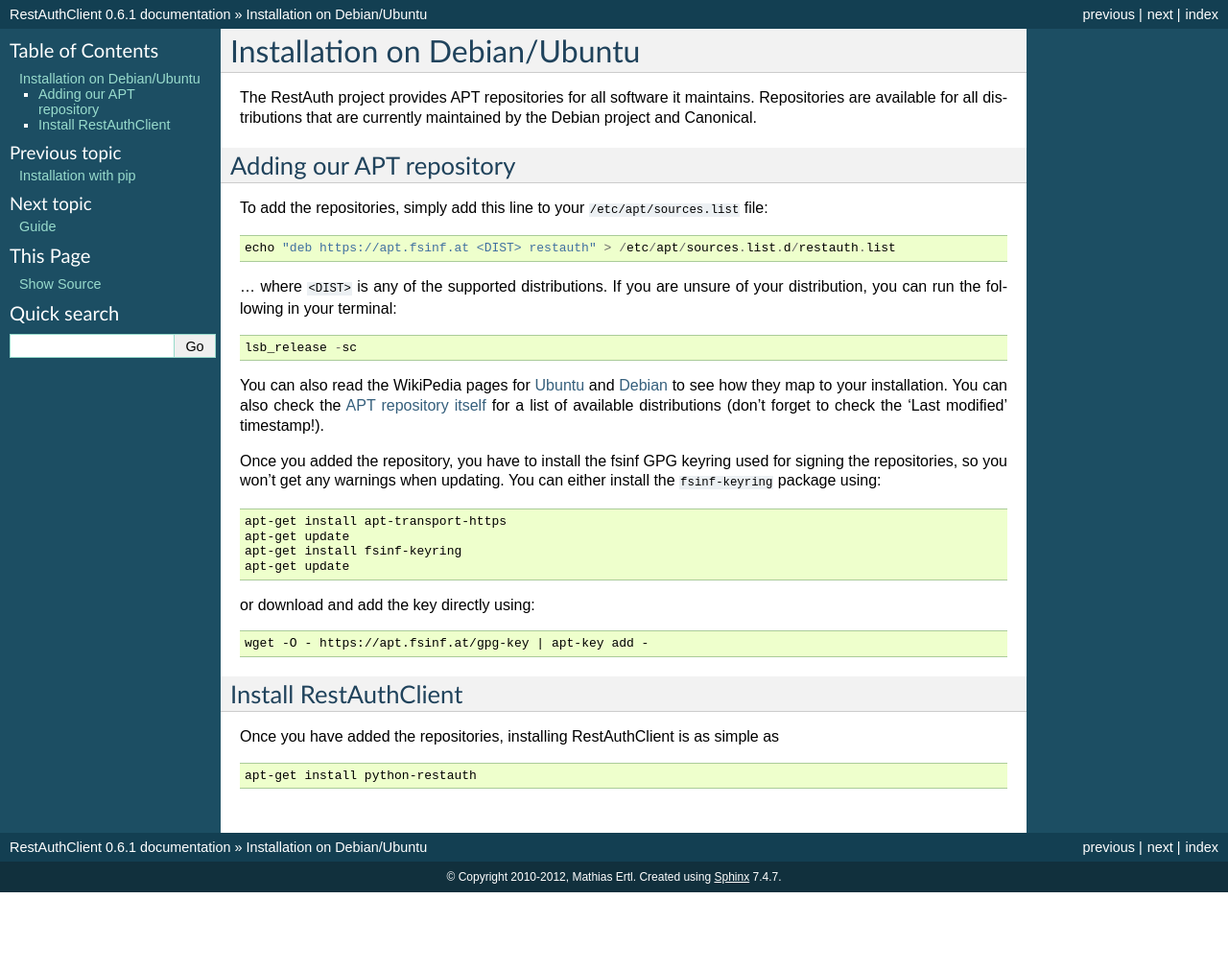
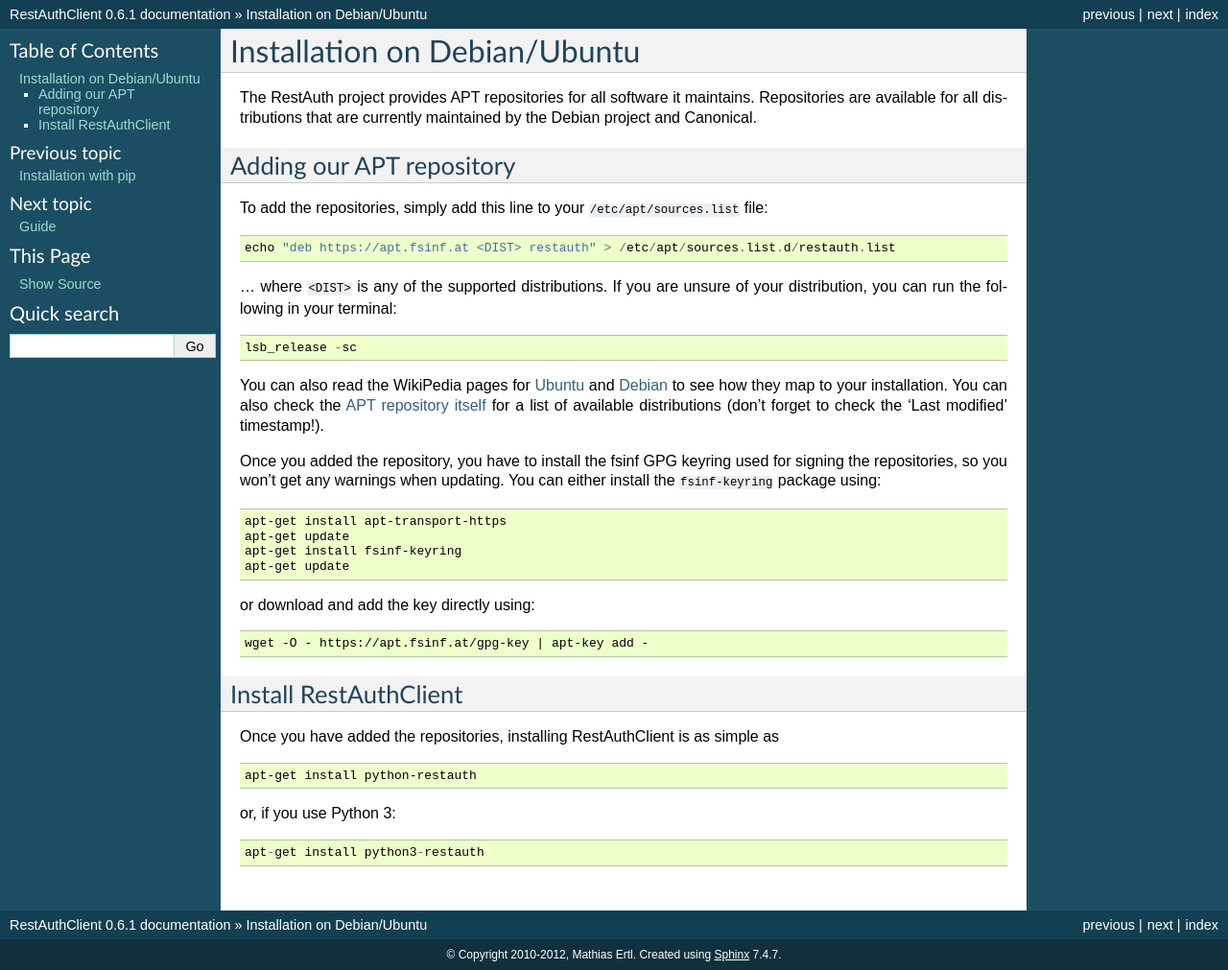
Before and after one commit to RestAuth/RestAuthClient, a Sphinx documentation site: the page built from doc/install/debian-ubuntu.rst, in a window 1280 px wide. Shown: the whole page at 96% size. Built offline with Sphinx 7.4.7, drawn with Linux system fonts in a browser that asks for light colours; before the commit the page ends 930 px from its top, so only the background shows below that.

Commit message:
add note about python 3 package name

```diff
--- a/doc/install/debian-ubuntu.rst
+++ b/doc/install/debian-ubuntu.rst
@@ -48,3 +48,7 @@
 .. code-block:: bash
 
    apt-get install python-restauth
+
+or, if you use Python 3::
+
+   apt-get install python3-restauth
```
